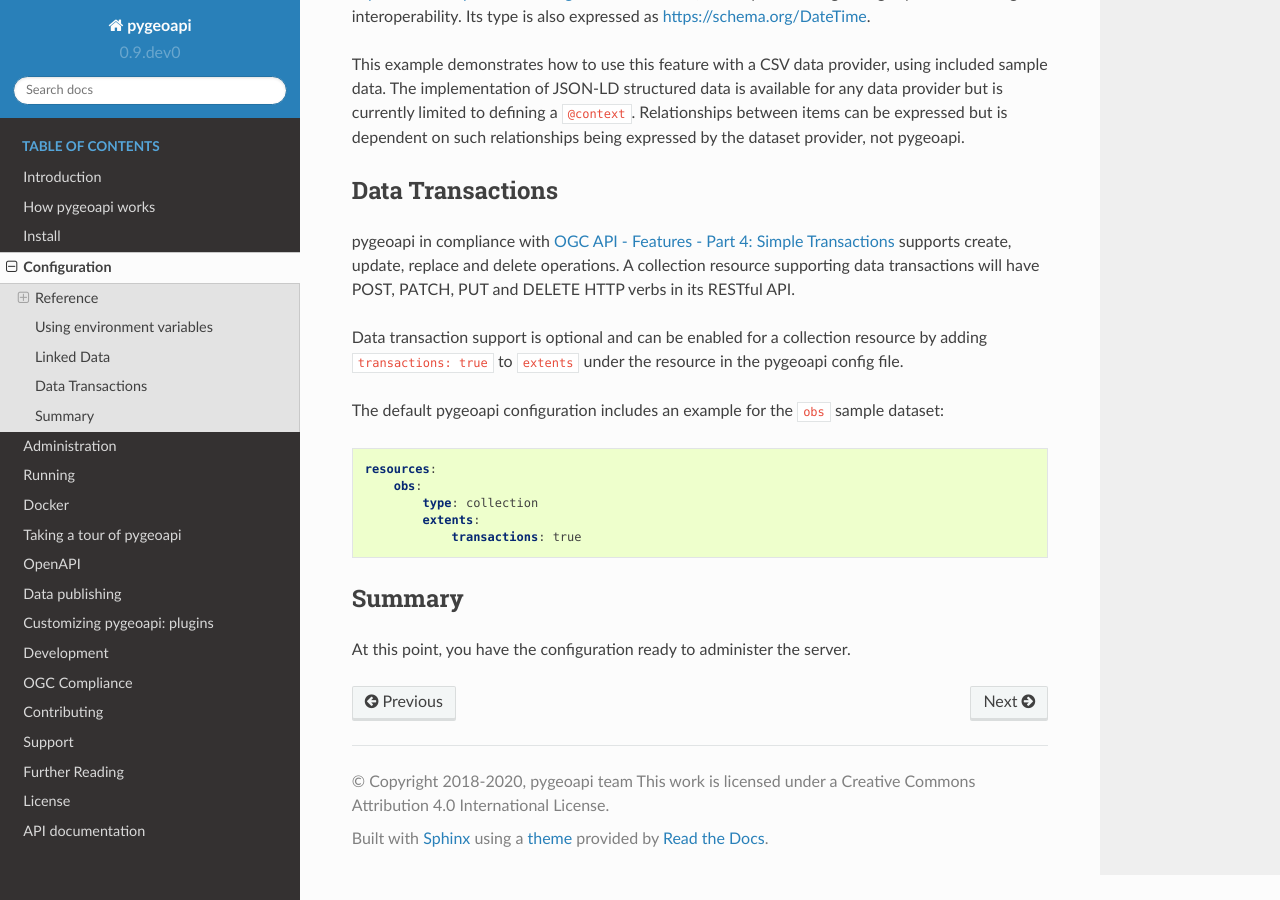
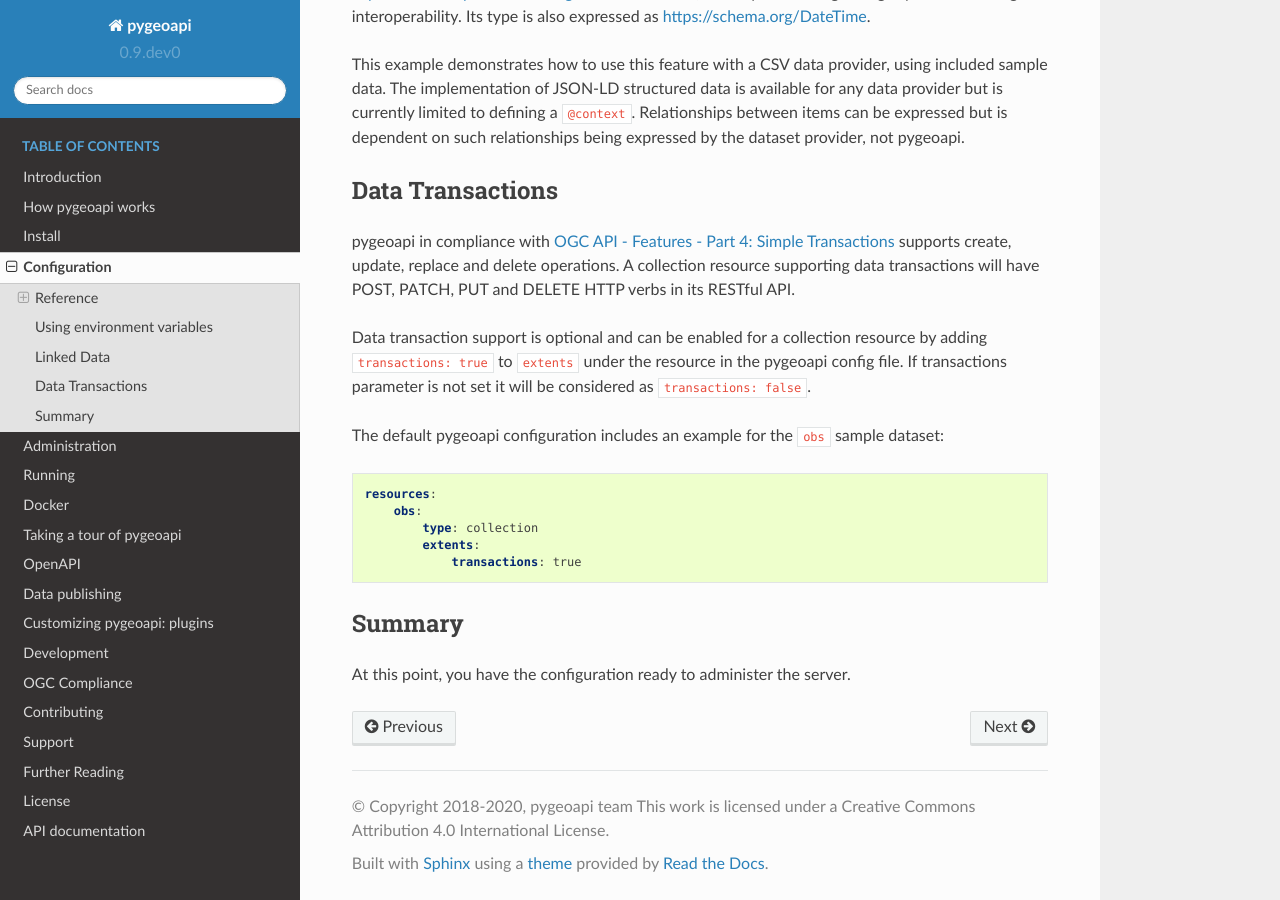
Before and after one commit to geopython/pygeoapi, a Sphinx documentation site: the page built from docs/source/configuration.rst, in a window 1280 px wide and 900 px high, scrolled down 4805 px. Built offline with Sphinx 7.4.7 and the Read the Docs theme 2.0.0, drawn with Linux system fonts in a browser that asks for light colours.

Commit message:
Update configuration.rst

```diff
--- a/docs/source/configuration.rst
+++ b/docs/source/configuration.rst
@@ -256,7 +256,7 @@ Data Transactions
 -------
 pygeoapi in compliance with `OGC API - Features - Part 4: Simple Transactions <http://docs.opengeospatial.org/DRAFTS/20-002.html>`_ supports create, update, replace and delete operations. A collection resource supporting data transactions will have POST, PATCH, PUT and DELETE HTTP verbs in its RESTful API.
 
-Data transaction support is optional and can be enabled for a collection resource by adding ``transactions: true`` to ``extents`` under the resource in the pygeoapi config file.
+Data transaction support is optional and can be enabled for a collection resource by adding ``transactions: true`` to ``extents`` under the resource in the pygeoapi config file. If transactions parameter is not set it will be considered as ``transactions: false``.
 
 The default pygeoapi configuration includes an example for the ``obs`` sample dataset:
 
```
